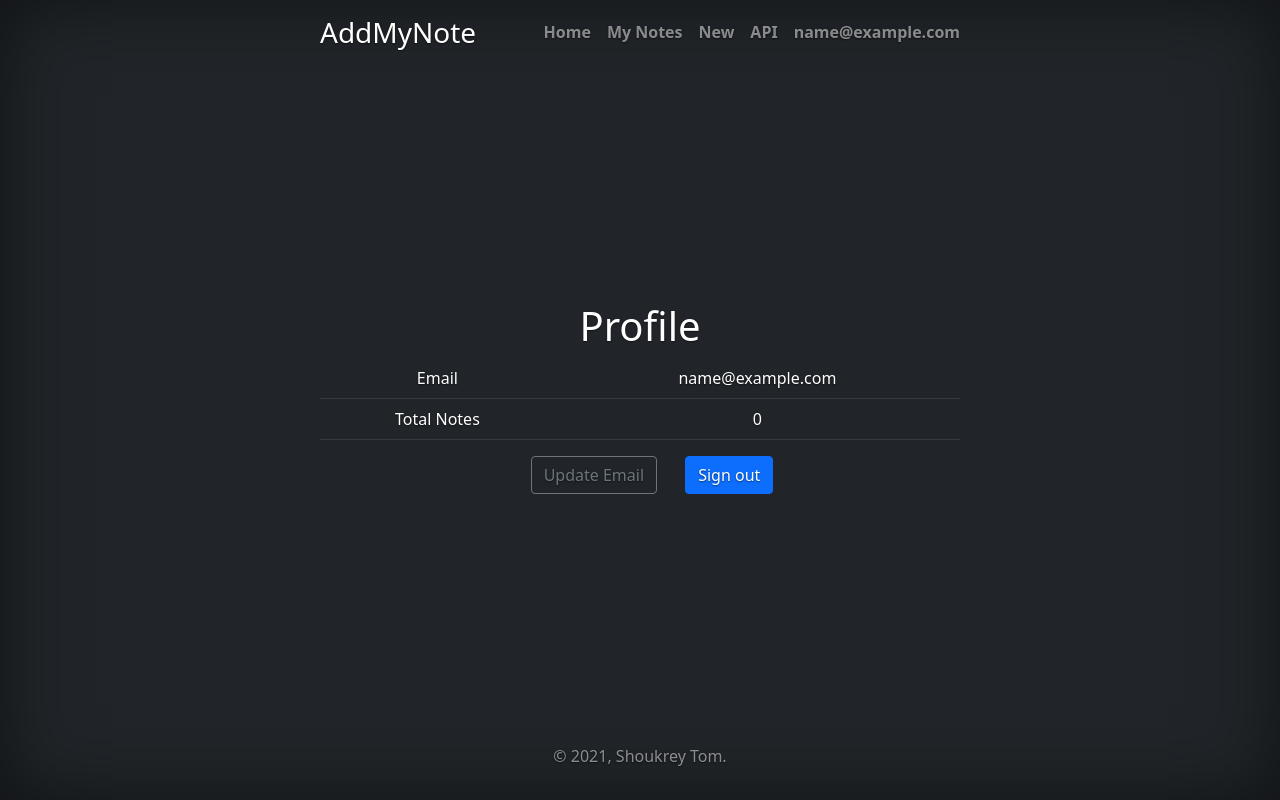
After one commit to shoukreytom/notes, a Django app: page /accounts/profile/ in a window 1280 px wide. The commit adds this page. Run offline with Django 3.2, Linux system fonts and the light colour scheme; the visitor is signed in with stand-in values (Sample User, id 1); data that the repository does not hold is empty; some libraries are stand-ins or nearby versions.

Commit message:
implement profile section, add logout url + view

```diff
--- a/account/urls.py
+++ b/account/urls.py
@@ -5,4 +5,6 @@ from . import views
 urlpatterns = [
     path('signup/', views.signup, name='signup'),
     path('signin/', views.signin, name='signin'),
+    path('profile/', views.profile, name='profile'),
+    path('signout/', views.signout, name='signout'),
 ]
--- a/account/views.py
+++ b/account/views.py
@@ -1,7 +1,9 @@
 from django.shortcuts import render, redirect
 from django.views.decorators.csrf import csrf_exempt
-from django.contrib.auth import authenticate, login
+from django.contrib.auth.decorators import login_required
+from django.contrib.auth import authenticate, login, logout
 from .models import Account
+from home.models import Note
 
 
 @csrf_exempt
@@ -27,3 +29,18 @@ def signin(request):
             login(request, user)
             return redirect('home')
     return render(request, 'account/signin.html')
+
+@login_required
+def profile(request):
+    user = request.user
+    count_notes = Note.objects.filter(author=user).count()
+    ctx = {
+        'user': user,
+        'notes_num': count_notes,
+    }
+    return render(request, 'account/profile.html', ctx)
+
+@login_required
+def signout(request):
+    logout(request)
+    return redirect('home')
--- /dev/null
+++ b/templates/account/profile.html
@@ -0,0 +1,23 @@
+{% extends 'base.html' %}
+
+{% block title %}Profile{% endblock title %}
+
+{% block main %}
+<h1>Profile</h1>
+<div>
+    <table class="table table-dark table-hover">
+        <tr>
+            <td>Email</td>
+            <td>{{ user }}</td>
+        </tr>
+        <tr>
+            <td>Total Notes</td>
+            <td>{{ notes_num }}</td>
+        </tr>
+    </table>
+</div>
+<div>
+    <a href="" class="btn btn-outline-secondary mx-4">Update Email</a>
+    <a href="{% url 'signout' %}" class="btn btn-primary">Sign out</a>
+</div>
+{% endblock main %}
--- a/templates/account/signin.html
+++ b/templates/account/signin.html
@@ -1,4 +1,6 @@
 {% extends 'base.html' %}
+
+{% block title %}Sign In{% endblock title %}
 
 {% block main %}
 <form action="{% url 'signin' %}" method="POST">
--- a/templates/account/signup.html
+++ b/templates/account/signup.html
@@ -1,4 +1,6 @@
 {% extends 'base.html' %}
+
+{% block title %}Sign Up{% endblock title %}
 
 {% block main %}
 <form action="{% url 'signup' %}" method="POST">
--- a/templates/base.html
+++ b/templates/base.html
@@ -9,7 +9,7 @@
   <meta name="description" content="">
   <meta name="author" content="Shoukrey Tom">
   <meta name="generator" content="Hugo 0.79.0">
-  <title>Home</title>
+  <title>{% block title %}{% endblock %}</title>
 
   <!-- Bootstrap core CSS -->
   <link href="{% static 'css/bootstrap.css' %}" rel="stylesheet"
@@ -51,7 +51,7 @@
           {% if user.is_authenticated %}
           <a class="nav-link" href="{% url 'create-note' %}">New</a>
           <a class="nav-link" href="">API</a>
-          <a class="nav-link" href="">{{ user }}</a>
+          <a class="nav-link" href="{% url 'profile' %}">{{ user }}</a>
           {% else %}
           <a class="nav-link" href="{% url 'signin' %}">Sign In</a>
           <a class="nav-link" href="{% url 'signup' %}">Sign Up</a>
--- a/templates/home/index.html
+++ b/templates/home/index.html
@@ -1,4 +1,6 @@
 {% extends 'base.html' %}
+
+{% block title %}Home{% endblock title %}
 
 {% block main %}
 <main class="px-3">
--- a/templates/home/notes/add_note.html
+++ b/templates/home/notes/add_note.html
@@ -1,4 +1,6 @@
 {% extends 'base.html' %}
+
+{% block title %}Add New Note{% endblock title %}
 
 {% block main %}
 <form action="{% url 'create-note' %}" method="POST">
--- a/templates/home/notes/note_confirm_delete.html
+++ b/templates/home/notes/note_confirm_delete.html
@@ -1,6 +1,6 @@
 {% extends 'base.html' %}
 
-{% block title %}Notes - Delete Note{% endblock %}
+{% block title %}Delete Note{% endblock %}
 
 {% block main %}
 <form method="POST">
--- a/templates/home/notes/note_detail.html
+++ b/templates/home/notes/note_detail.html
@@ -1,4 +1,6 @@
 {% extends 'base.html' %}
+
+{% block title %}{{ note.title }}{% endblock title %}
 
 {% block main %}
 <main class="px-3">
--- a/templates/home/notes/note_list.html
+++ b/templates/home/notes/note_list.html
@@ -1,4 +1,6 @@
 {% extends 'base.html' %}
+
+{% block title %}Notes {% endblock title %}
 
 {% block main %}
 <main class="px-3">
--- a/templates/home/notes/update_note.html
+++ b/templates/home/notes/update_note.html
@@ -1,4 +1,6 @@
 {% extends 'base.html' %}
+
+{% block title %}Update Note{% endblock title %}
 
 {% block main %}
 <form action="" method="POST">
```
